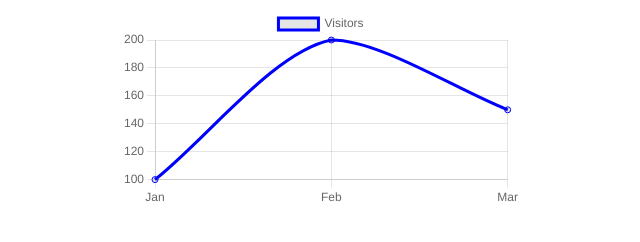
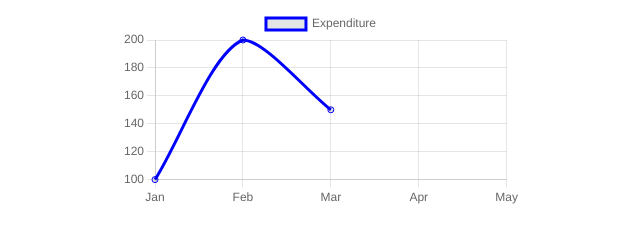
Before and after one commit to ThrishikK/ChartJS, a plain HTML site: page index.html in a window 1280 px wide. Shown: the whole page, without its empty margins (319-959 px from the left). Drawn offline with nearby package versions, Linux system fonts and the light colour scheme.

Commit message:
Two extra months added in LABELS and LABEL changed from Vistors to expenditure.

```diff
--- a/index.html
+++ b/index.html
@@ -14,10 +14,10 @@
       const lineChart = new Chart(ctx, {
         type: "line",
         data: {
-          labels: ["Jan", "Feb", "Mar"],
+          labels: ["Jan", "Feb", "Mar", "Apr", "May"],
           datasets: [
             {
-              label: "Visitors",
+              label: "Expenditure",
               data: [100, 200, 150],
               borderColor: "blue",
               tension: 0.3,
```
